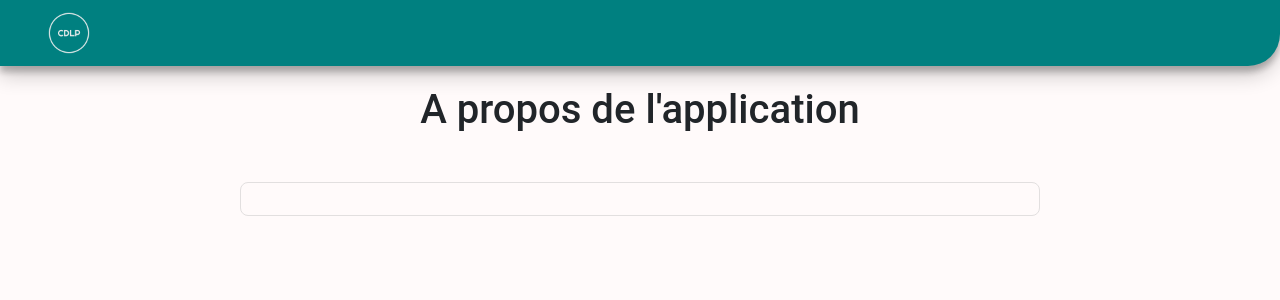
After one commit to sebastien-violante/cdlp-planning, a Symfony app: template templates/about/index.html.twig in a window 1280 px wide. The commit adds this page. Shown: the top 300 px of the page. Run offline with Twig, Linux system fonts and the light colour scheme; the template is opened without the code that fills it, so the values that code supplies are empty; some libraries are stand-ins or nearby versions; some web fonts are replaced.

Commit message:
add a link in the header for about template. Be carefull : non  operationnal yet

```diff
--- a/templates/_header.html.twig
+++ b/templates/_header.html.twig
@@ -25,6 +25,10 @@
             </li>
           {% endif %}
           <li class="nav-item flex-menu me-5">
+              <svg xmlns="http://www.w3.org/2000/svg" id="Filled" viewBox="0 0 24 24" width="15" height="15"><path d="M20.492,7.969,10.954.975A5,5,0,0,0,3,5.005V19a4.994,4.994,0,0,0,7.954,4.03l9.538-6.994a5,5,0,0,0,0-8.062Z"/></svg>
+              <a class="nav-link active ps-2" href="/templates/about/index.html.twig">A propos...</a>
+            </li>
+          <li class="nav-item flex-menu me-5">
             <svg xmlns="http://www.w3.org/2000/svg" id="Filled" viewBox="0 0 24 24" width="15" height="15"><path d="M20.492,7.969,10.954.975A5,5,0,0,0,3,5.005V19a4.994,4.994,0,0,0,7.954,4.03l9.538-6.994a5,5,0,0,0,0-8.062Z"/></svg>
             <a class="nav-link active ps-2" href="{{ path('app_logout')}}">Déconnexion</a>
           </li>
--- /dev/null
+++ b/templates/about/index.html.twig
@@ -0,0 +1,12 @@
+{% extends 'base.html.twig' %}
+
+{% block title %}{{ parent() }} | A propos...{% endblock %}
+
+{% block body %}
+<div class="example-wrapper">
+    <h1 class="center mb-5">A propos de l'application</h1>
+    <div class="client-form mt-5 p-3">
+
+    </div>
+</div>
+{% endblock %}
```
Also changed, not shown: README.txt.
